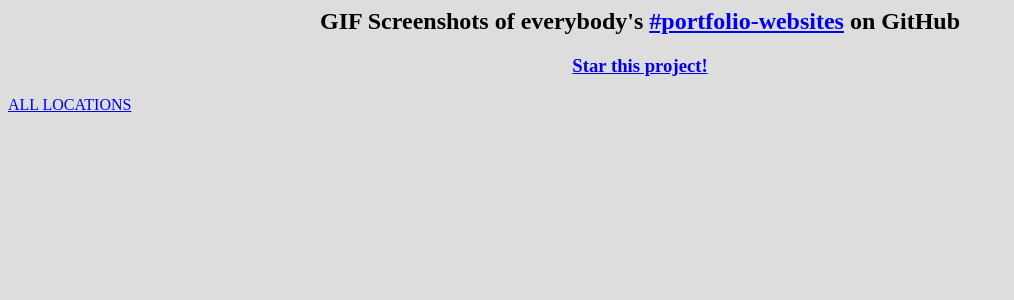
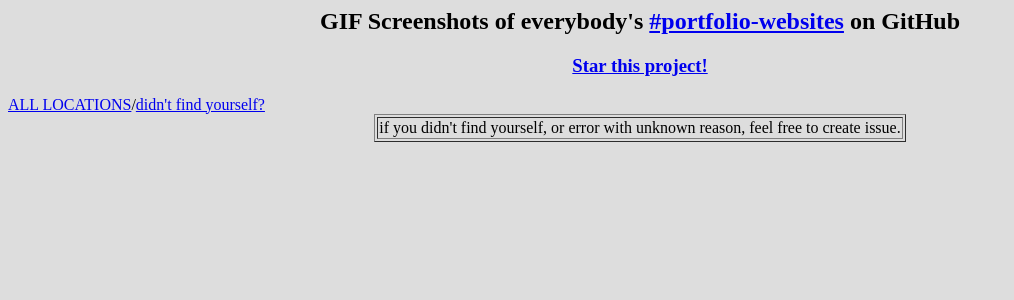
Before and after one commit to umihico/PortfolioHub, a Flask app: template templates/templete.html in a window 1280 px wide. Shown: the top 300 px of the page, without its empty margins (0-1014 px from the left). Run offline with Flask 2, Linux system fonts and the light colour scheme; the template is opened without the code that fills it, so the values that code supplies are empty.

Commit message:
before checout

```diff
--- a/gen_html.py
+++ b/gen_html.py
@@ -49,11 +49,10 @@
     return redirect('/most_stars0001.html')
 
 
-# @app.route('/database.html/')
 def alluser():
     non_grid_rows = []
-    non_grid_rows.append([(x, False, x) for x in ['name', 'repo', 'star', 'fork',
-                                                  'portfolio', 'valid url', 'gif success', 'updated_at', 'gif_url', 'locations']])
+    non_grid_rows.append([(x, False, x) for x in ['name', 'repository', 'star', 'fork',
+                                                  'website', 'valid url', 'gif success', 'updated_at', 'gif', 'locations']])
     for d in db.all():
         full_name = d['full_name']
         repourl = 'https://github.com/' + full_name
@@ -68,12 +67,13 @@
             d.get('userdict', {}).get('tags', []))
         locations = locations if locations else 'None'
         gif_url = gen_filename(d['full_name'])
-
         tr = []
         for x in [name, repourl, star, forks, homepage,
                   homepage_exist, gif_success, updated_at, gif_url, locations]:
-            value = 'url' if x == homepage else 'gif' if x == gif_url else 'repository' if x == repourl else x
-            href_bool = bool(value in ['url', 'gif', 'repository'])
+            value = 'website' if x == homepage else 'gif' if x == gif_url else 'repository' if x == repourl else x
+            href_bool = bool(value in ['website', 'gif', 'repository'])
+            if x == homepage and x is None:
+                href_bool = False
             tr.append((value, href_bool, x))
         non_grid_rows.append(tr)
     for tr in non_grid_rows:
--- a/templates/templete.html
+++ b/templates/templete.html
@@ -19,7 +19,7 @@
       {% for tag,count in tags_info[:tags_num] %}
         <a href="location-{{ tag }}0001.html">{{ tag }}({{ count }})</a> /
       {% endfor %}
-      <a href="locations.html">ALL LOCATIONS</a>
+      <a href="locations.html">ALL LOCATIONS</a>/<a href="database.html">didn't find yourself?</a>
       <br>
     </table>
     <table align="center">
@@ -36,7 +36,7 @@
       </tr>
 
     </table>
-    <table align="center">
+    <table align="center" border="1">
       {% if grid %}
         {% for tr_repos in tabulated_repos %}
           <tr>
@@ -64,8 +64,11 @@
           </tr>
         {% endfor %}
       {% else %}
+        <tr>
+          <td colspan="10"> if you didn't find yourself, or error with unknown reason, feel free to create issue.</td>
+        </tr>
         {% for tr in non_grid_rows %}
-          <tr border="1">
+          <tr >
             {% for value,do_href,url in tr %}
               <td nowrap>
                 {% if do_href %}
```
